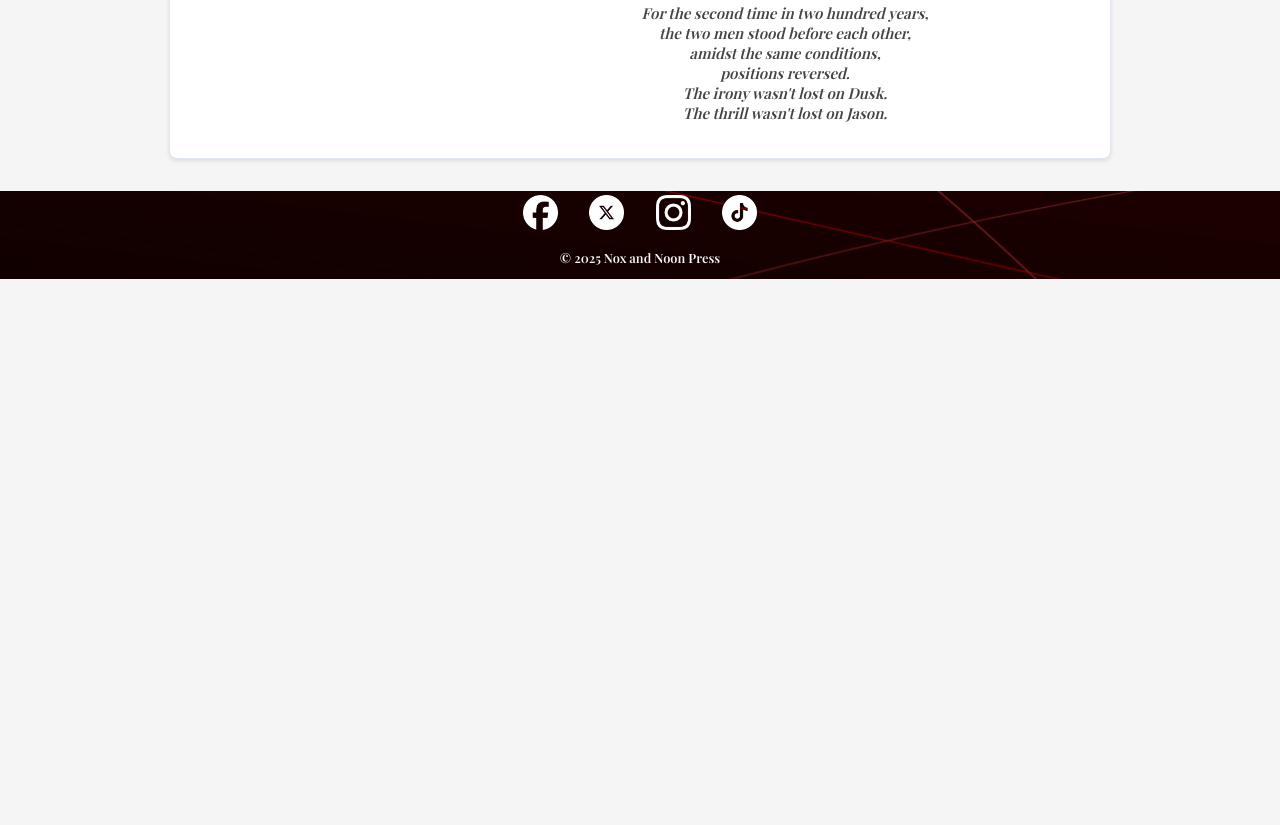
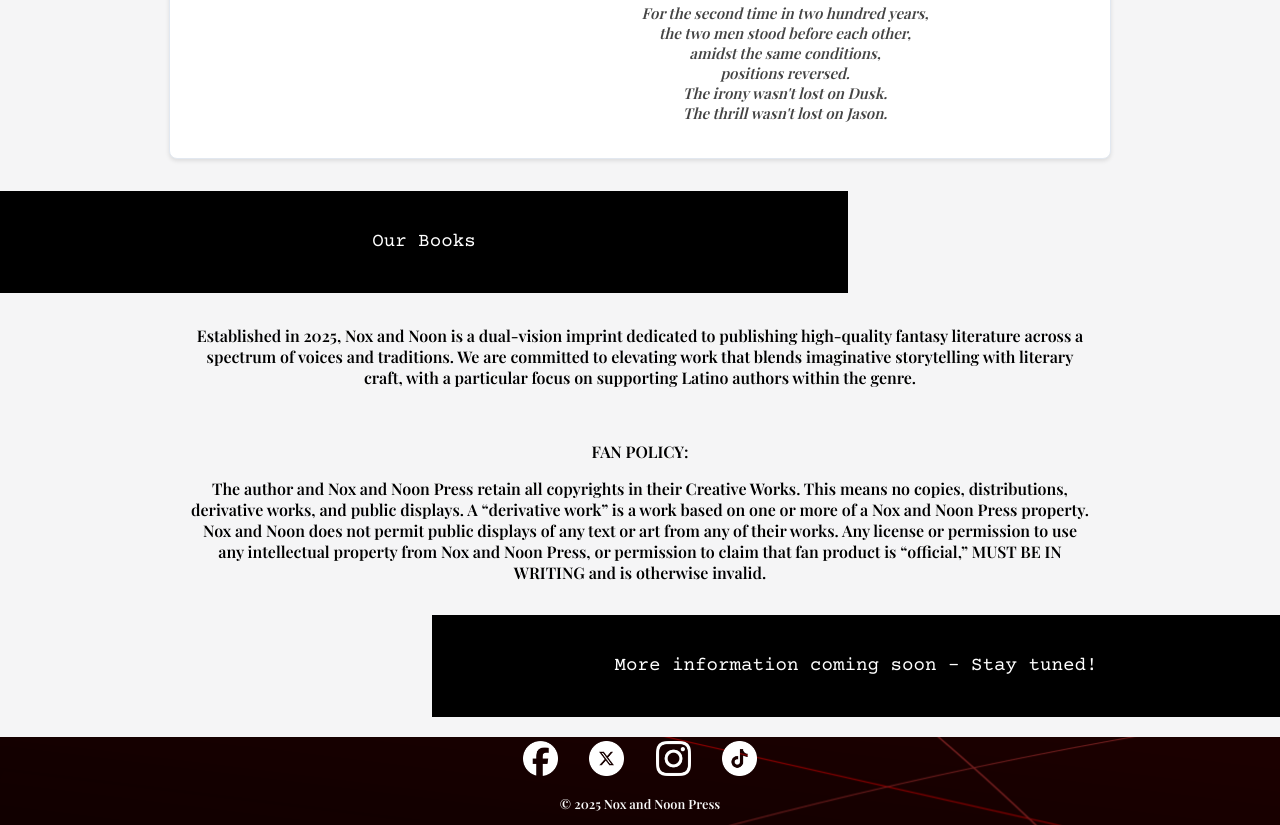
Before and after one commit to debugDOTprint/noxandnoon, a plain HTML site: page bookstwo.html in a window 1280 px wide. Shown: the part 570-1395 px from the top of the page. Before the commit the page ends 849 px from the top, so only its background shows below. Drawn offline with nearby package versions, Linux system fonts and the light colour scheme.

Commit message:
Update bookstwo.html

```diff
--- a/bookstwo.html
+++ b/bookstwo.html
@@ -346,6 +346,19 @@
     </div>
     <!-- Inserted book card ends -->
 
+	<div class="lang-content en active">
+	<div class="tagline" id="tagline"></div>
+		<div class="intro">
+      		<p>Established in 2025, Nox and Noon is a dual-vision imprint dedicated to publishing high-quality fantasy literature across a spectrum of voices and traditions. We are committed to elevating work that blends imaginative storytelling with literary craft, with a particular focus on supporting Latino authors within the genre.</p>
+			</br>
+			<p>FAN POLICY: </br>
+			</p>
+			<p>The author and Nox and Noon Press retain all copyrights in their Creative Works. This means no copies, distributions, derivative works, and public displays. A “derivative work” is a work based on one or more of a Nox and Noon Press property. Nox and Noon does not permit public displays of any text or art from any of their works. Any license or permission to use any intellectual property from Nox and Noon Press, or permission to claim that fan product is “official,” MUST BE IN WRITING and is otherwise invalid.</p>
+    	</div>
+		<div class="bottomtagline" id="bottomtagline">More information coming soon - Stay tuned!
+		</div>
+	</div>
+
 </main>
   <footer>
     	<div class="social-icons">
```
